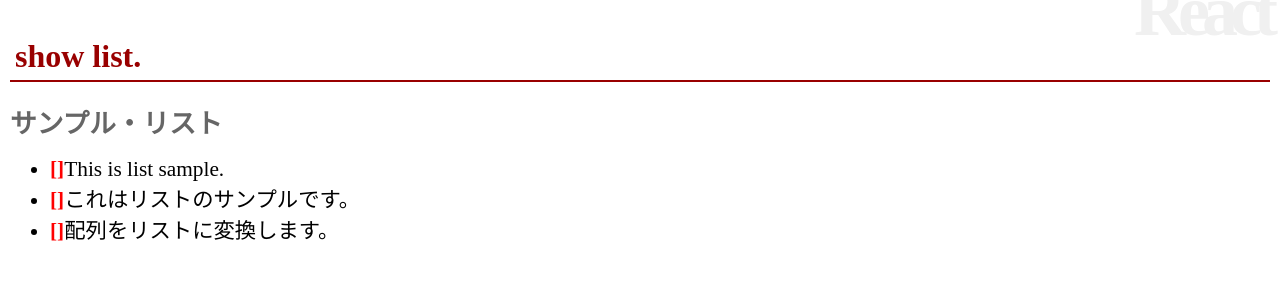
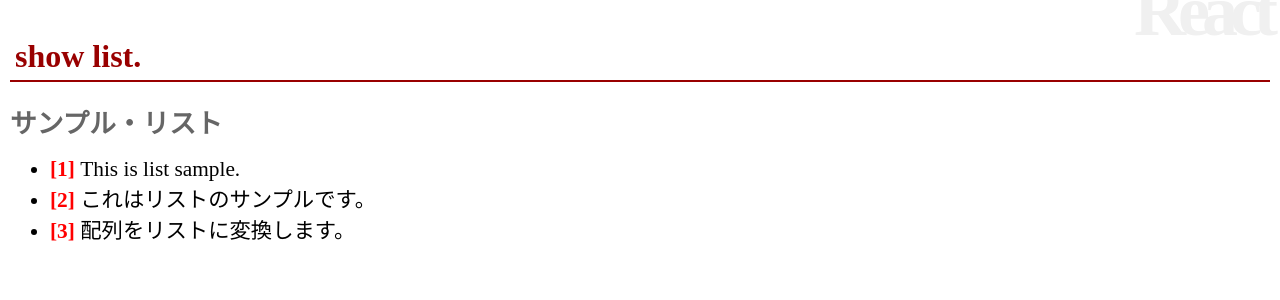
Before and after one commit to spydyman/react-book-practice, a React (Create React App) app: page / in a window 1280 px wide. Shown: the top 300 px of the page. Built offline with nearby package versions, Linux system fonts and the light colour scheme.

Commit message:
modify some bugs

```diff
--- a/src/Item.js
+++ b/src/Item.js
@@ -1,6 +1,7 @@
 import React, { Component } from "react";
 
 class Item extends Component {
+
   li = {
     lisyStyleType: "square",
     fontSize: "16pt",
@@ -17,7 +18,7 @@ class Item extends Component {
   render() {
     return (
       <li style={this.li}>
-        <span style={this.num}>[{this.props.number}]</span>
+        <span style={this.num}>[{this.props.number}] </span>
         {this.props.value}
       </li>
     );
--- a/src/List.js
+++ b/src/List.js
@@ -19,7 +19,7 @@ class List extends Component {
         <p style={this.title}>{this.props.title}</p>
         <ul>
           {data.map((item) =>
-            <Item number={this.numeber} value={item} key={this.number} />
+            <Item number={this.number++} value={item} key={this.number} />
           )}
         </ul>
       </div>
```
